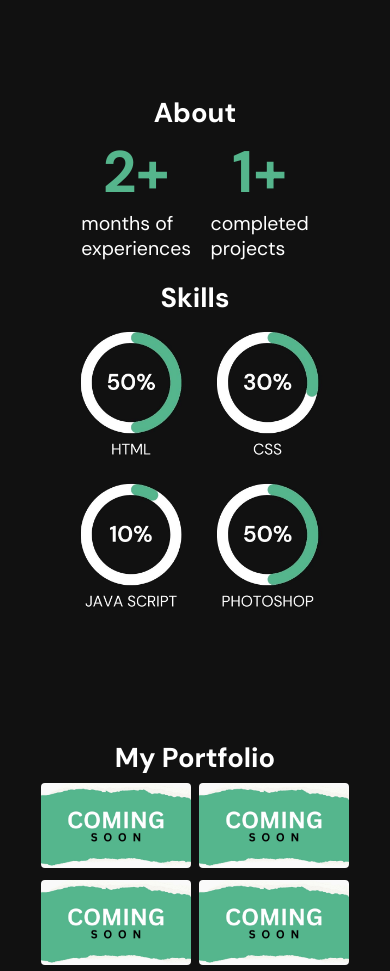
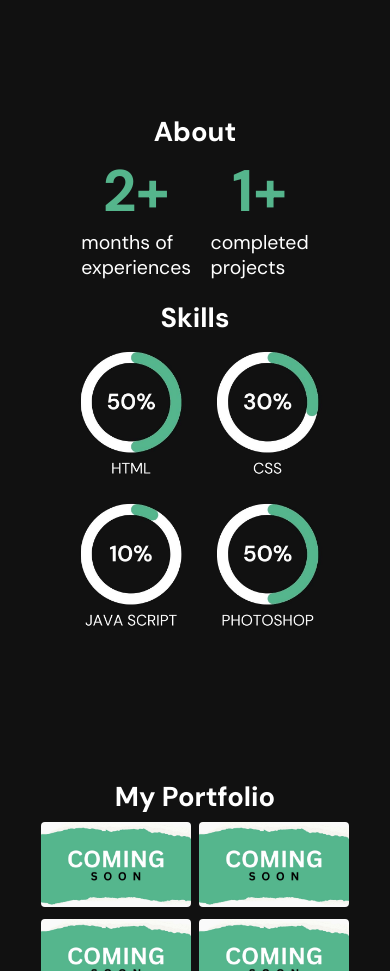
Before and after one commit to Sham-sha/My_Portfolio, a plain HTML site: page index.html in a window 390 px wide. Shown: the part 890-1861 px from the top of the page. Drawn offline with Linux system fonts and the light colour scheme.

Commit message:
css changes

```diff
--- a/style.css
+++ b/style.css
@@ -427,7 +427,7 @@ h3 {
     /* about---about---about---about---about---about---about---about---about---about---about---about---about---about---about---about---about--- */
     /* about---about---about---about---about---about---about---about---about---about---about---about---about---about---about---about---about--- */
     .about {
-        padding-top: 20%;
+        padding-top: 25%;
         padding-bottom: 10%;
     }
 
@@ -493,7 +493,7 @@ h3 {
     /* Portfolio---Portfolio---Portfolio---Portfolio---Portfolio---Portfolio---Portfolio---Portfolio---Portfolio---Portfolio---Portfolio--- */
 
     .Portfolio {
-        padding-top: 20%;
+        padding-top: 25%;
         padding-bottom: 5%;
     }
 
```
